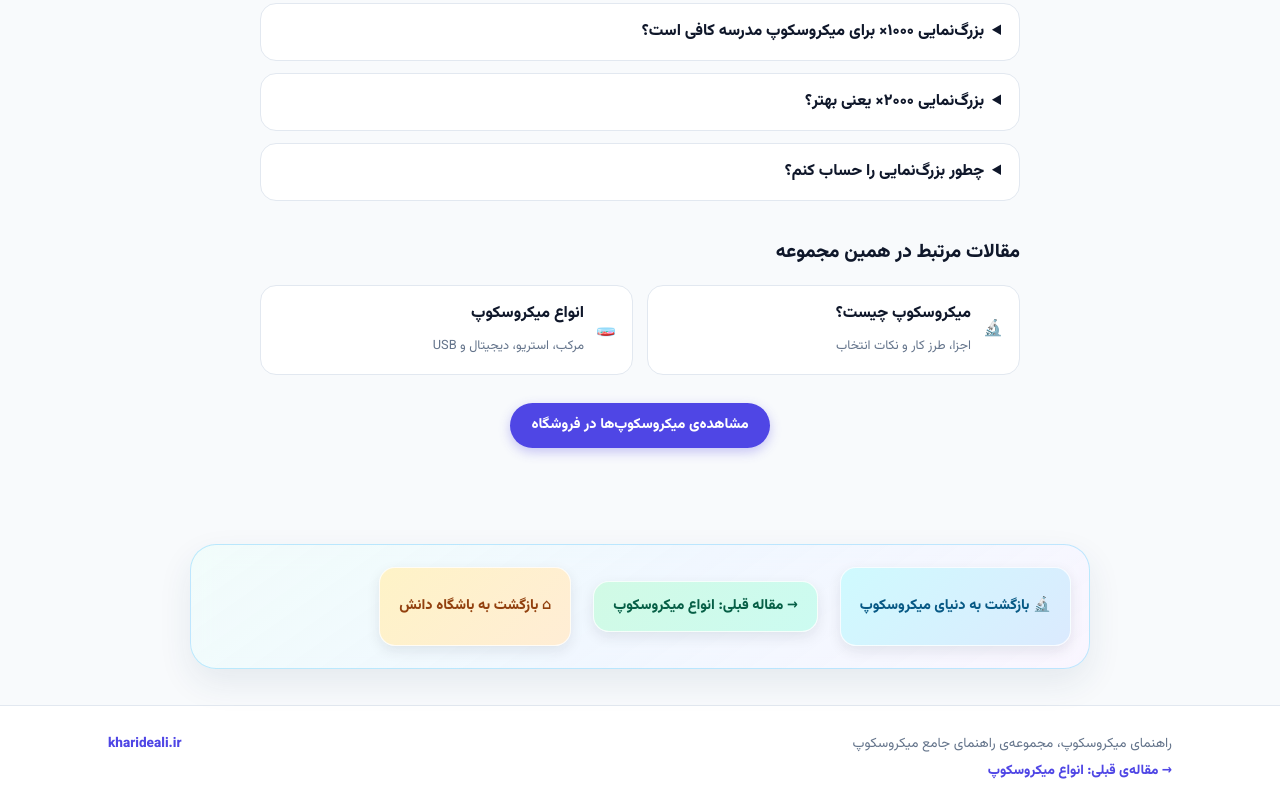
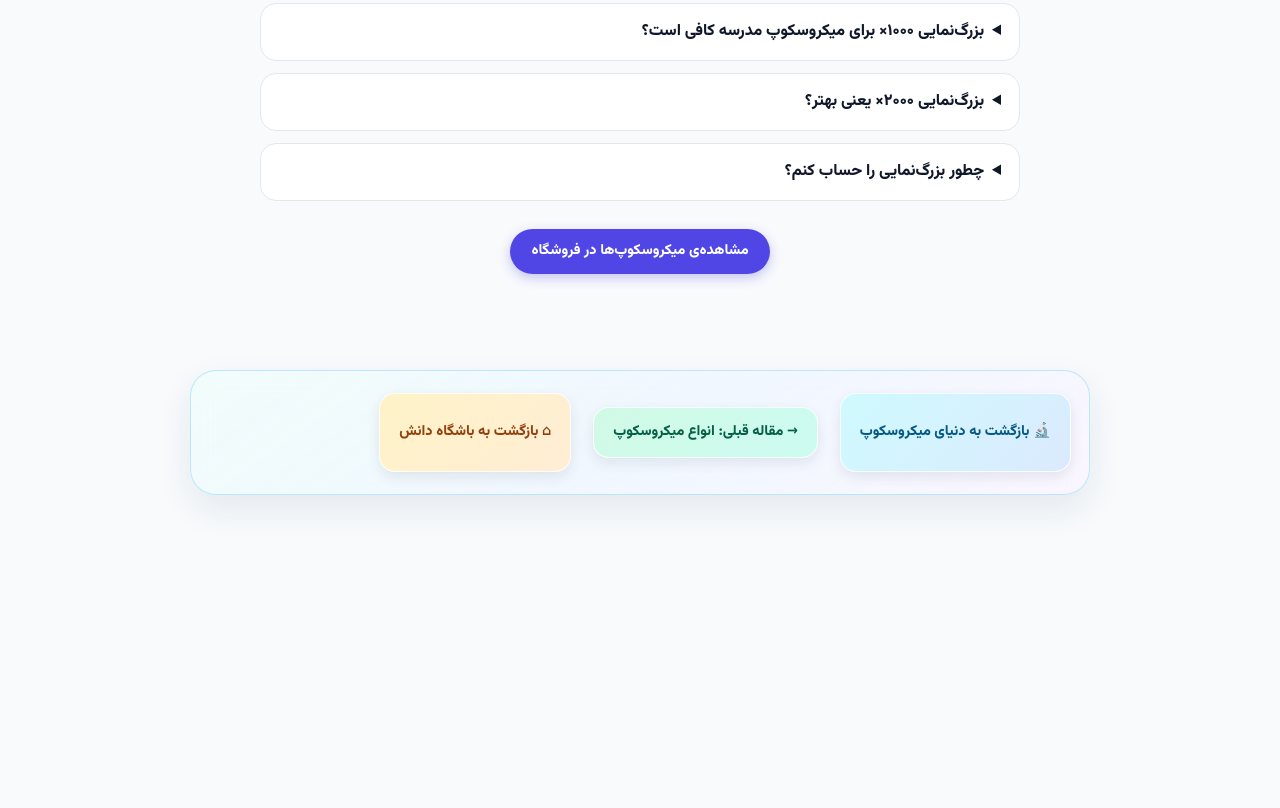
Before and after one commit to Kharideali/microscope_guide, a plain HTML site: page microscope-magnification.html in a window 1280 px wide. Shown: the part 5438-6246 px from the top of the page. After the commit the page ends 5969 px from the top, so only its background shows below. Drawn offline with Linux system fonts and the light colour scheme.

Commit message:
Remove duplicate article links and footer section

```diff
--- a/microscope-magnification.html
+++ b/microscope-magnification.html
@@ -244,11 +244,6 @@ footer .w{display:flex;flex-wrap:wrap;justify-content:space-between;gap:10px}
 <details><summary>بزرگ‌نمایی ۲۰۰۰× یعنی بهتر؟</summary><p>نه الزاماً؛ ممکن است بزرگ‌نمایی خالی باشد.</p></details>
 <details><summary>چطور بزرگ‌نمایی را حساب کنم؟</summary><p>عدد شیئی را در عدد چشمی ضرب کنید.</p></details>
 
-<h3>مقالات مرتبط در همین مجموعه</h3>
-<div class="g2">
-<a class="lk" href="index.html">🔬<div><b>میکروسکوپ چیست؟</b><span>اجزا، طرز کار و نکات انتخاب</span></div></a>
-<a class="lk" href="types-of-microscopes.html">🧫<div><b>انواع میکروسکوپ</b><span>مرکب، استریو، دیجیتال و USB</span></div></a>
-</div>
 <p class="cta"><a class="btn" href="https://kharideali.ir/" target="_blank" rel="noopener">مشاهده‌ی میکروسکوپ‌ها در فروشگاه</a></p>
 </div></section>
 
@@ -263,10 +258,7 @@ footer .w{display:flex;flex-wrap:wrap;justify-content:space-between;gap:10px}
   </nav>
 </main>
 
-<footer><div class="w">
-<span>راهنمای میکروسکوپ، مجموعه‌ی راهنمای جامع میکروسکوپ<br><a href="types-of-microscopes.html" style="color:#4f46e5;font-weight:800;text-decoration:none">→ مقاله‌ی قبلی: انواع میکروسکوپ</a></span>
-<a href="https://kharideali.ir/" target="_blank" rel="noopener" style="color:#4f46e5;font-weight:800;text-decoration:none">kharideali.ir</a>
-</div></footer>
+
 
 <a href="#top" class="up" aria-label="بازگشت به بالا">↑</a>
 </body>
```
